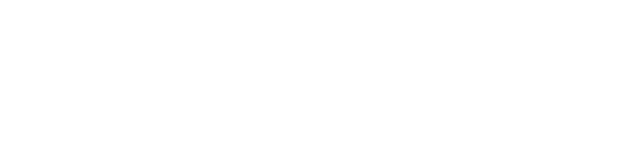
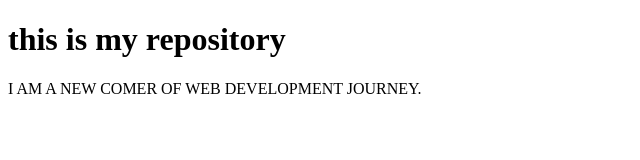
Before and after one commit to Ruma543/my-first-github-repo, a plain HTML site: page index.html in a window 1280 px wide. Shown: the whole page, without its empty margins (0-640 px from the left). Drawn offline with Linux system fonts and the light colour scheme.

Commit message:
heading and paragraph

```diff
--- a/index.html
+++ b/index.html
@@ -8,6 +8,8 @@
 </head>
 
 <body>
+  <h1>this is my repository</h1>
+  <p>I AM A NEW COMER OF WEB DEVELOPMENT JOURNEY.</p>
 
 </body>
 
```
